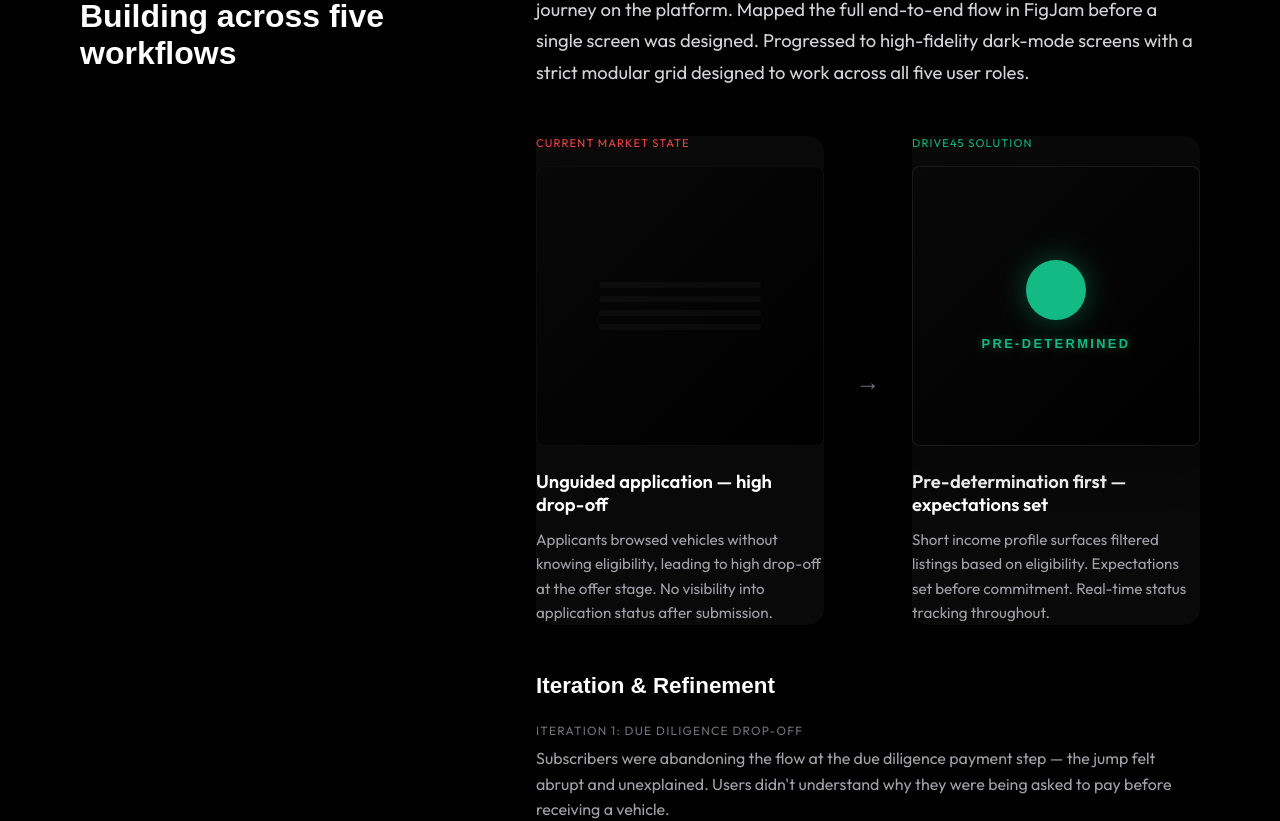
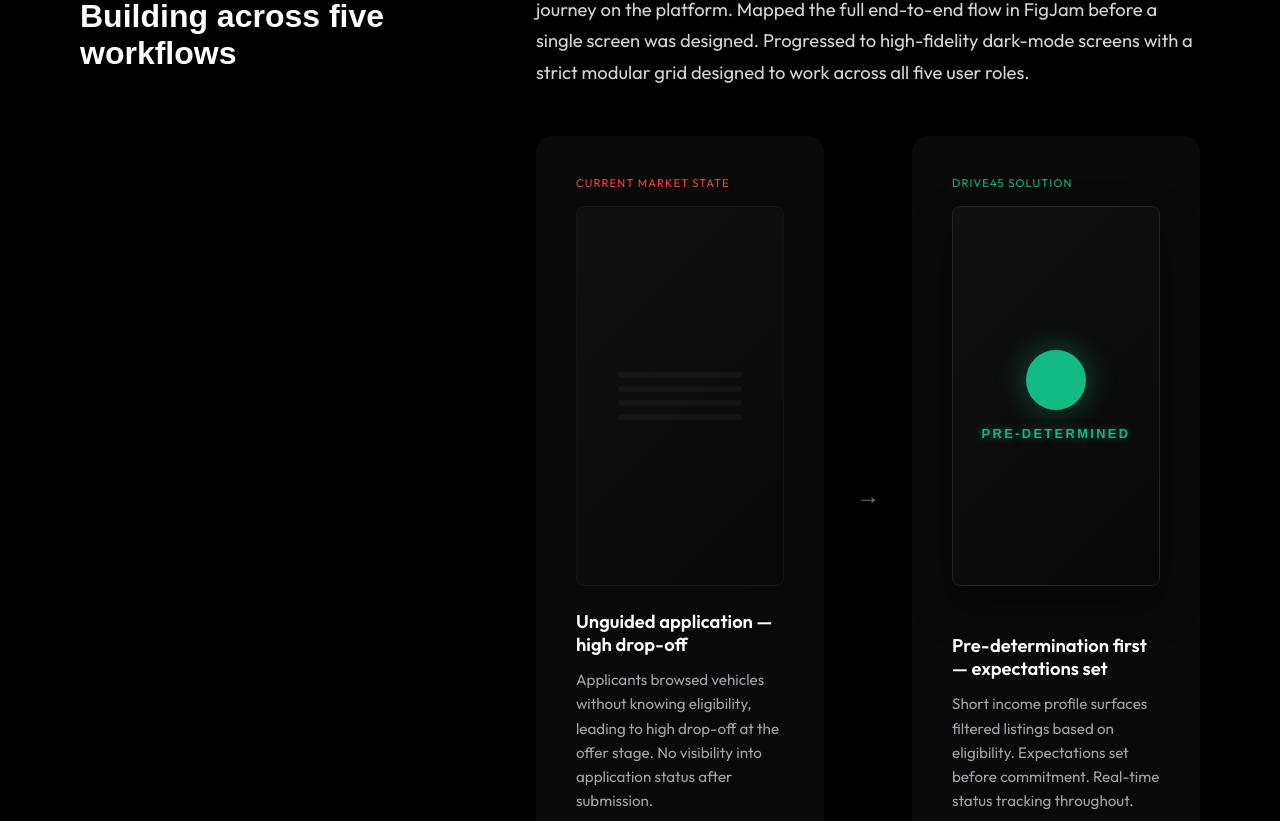
Before and after one commit to busycodingg/Portfolio, a Next.js app: page /projects/drive45 in a window 1280 px wide. Shown: the part 9055-9876 px from the top of the page. Built offline with nearby package versions, Linux system fonts and the light colour scheme; a web font is replaced by a local one.

Commit message:
UI refinement: expanded card mockup scale and harmonized padding to optimize visual impact.

```diff
--- a/src/app/projects/project.css
+++ b/src/app/projects/project.css
@@ -711,6 +711,7 @@
     display: grid;
     grid-template-rows: auto 1fr auto auto;
     gap: 0;
+    padding: 2.5rem; /* Added padding to match standard cards */
 }
 
 .cs-ba-arrow {
@@ -736,13 +737,13 @@
 
 .cs-ba-card .cs-mockup-card {
     margin-bottom: 1.5rem;
-    padding: 0.5rem;
-    min-height: 280px;
+    padding: 0; /* Stripped internal padding for max scale */
+    min-height: 380px; /* Increased from 280px */
     display: flex;
     align-items: center;
     justify-content: center;
     overflow: hidden;
-    background: #000;
+    background: transparent; /* Seamless integration */
     border-radius: 8px;
 }
 
```
